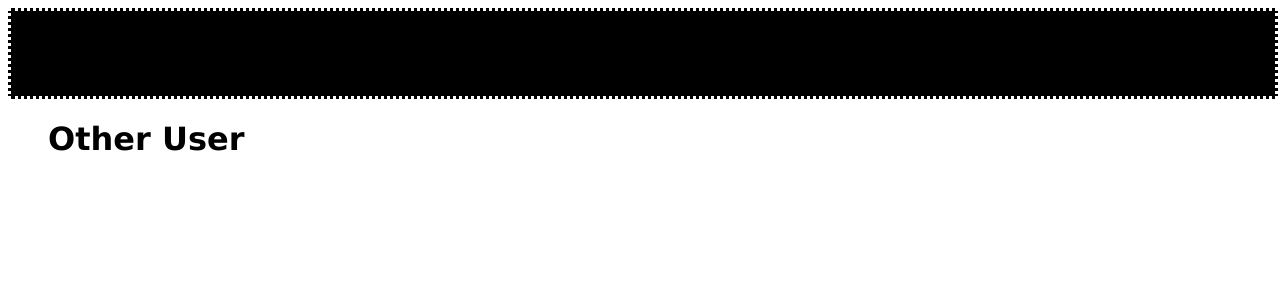
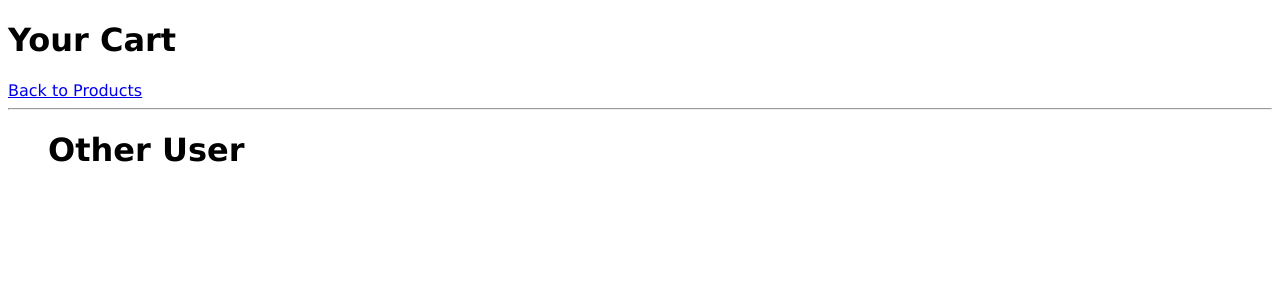
Before and after one commit to joshuasdasd/hobbysite-E-7, a Django app: page /merchstore/cart/ in a window 1280 px wide. Shown: the top 300 px of the page. Run offline with Django 5.2, Linux system fonts and the light colour scheme; data comes from the database, SQL or seed files in the repository; both versions use the stored data as it was after the commit.

Commit message:
Final .html edits

```diff
--- a/hobbysite/merchstore/models.py
+++ b/hobbysite/merchstore/models.py
@@ -25,13 +25,14 @@ class Product(models.Model):
     owner = models.ForeignKey(
         'user_management.Profile',
         on_delete=models.CASCADE,
+        default=None
     )
     description = models.TextField()
     price = models.DecimalField(
         max_digits=10,
         decimal_places=2
     )
-    stock = models.PositiveIntegerField()
+    stock = models.PositiveIntegerField(default=None)
 
     class ProductStatus(models.TextChoices):
         AVAILABLE = "Available"
--- a/hobbysite/templates/merchstore/cart_list.html
+++ b/hobbysite/templates/merchstore/cart_list.html
@@ -3,19 +3,7 @@
 <html>
     <head>
         <title>Merchandise Store</title>
-        <div class = "header">
-            <marquee scrollamount="40">
-                <h1 style="font-family:verdana">Product List</h1>
-            </marquee>
-        </div>
         <style>
-            .header {
-                width: 100%;
-                background-color: black;
-                border-style: dotted;
-                color: white;
-            }
-
             .body {
                 font-family: "verdana"
             }
@@ -23,6 +11,9 @@
     </head>
     <body>
         <div class="body">
+            <h1>Your Cart</h1>
+            <a href="{% url 'merchstore:item_list' %}">Back to Products</a>
+            <hr />
             <ul>
                 {% for profile in object_list %}
                     {% if profile.transactions.count != 0 %}
--- a/hobbysite/templates/merchstore/product_list.html
+++ b/hobbysite/templates/merchstore/product_list.html
@@ -22,7 +22,7 @@
                 </div>
                 <hr />
                     {% for product_type in object_list %}
-                        <h1>{{ product_type }}</h1>
+                        <h3>{{ product_type }}</h3>
                         <ul>
                             {% for product in product_type.products.all %}
                                 {% if product.owner == request.user.profile %}
@@ -43,7 +43,7 @@
         <h2>All Products</h2>
         <hr />
             {% for product_type in object_list %}
-                <h1>{{ product_type }}</h1>
+                <h3>{{ product_type }}</h3>
                     <ul>
                         {% for product in product_type.products.all %}
                             {% if product.owner != request.user.profile %}
--- a/hobbysite/templates/merchstore/transaction_list.html
+++ b/hobbysite/templates/merchstore/transaction_list.html
@@ -13,10 +13,9 @@
     <body>
         <div class = "body">
             <h1>Your Transactions</h1>
+            <a href="{% url 'merchstore:item_list' %}">Back to Products</a>
             <hr />
-            <a href="{% url 'merchstore:item_list' %}">Back to Products</a>
             <ul>
-
             {% for profile in object_list %}
                 {% if profile.transactions.count != 0 %}
                     <h1>{{ profile.display_name }}</h1>
```
Also changed, not shown: hobbysite/templates/merchstore/product_create.html (+2 -14 lines), hobbysite/templates/merchstore/product_detail.html (+5 -8 lines), hobbysite/templates/merchstore/product_update.html (+8 -19 lines), hobbysite/db.sqlite3, hobbysite/merchstore/migrations/0004_alter_product_options_alter_producttype_options_and_more.py (added).
